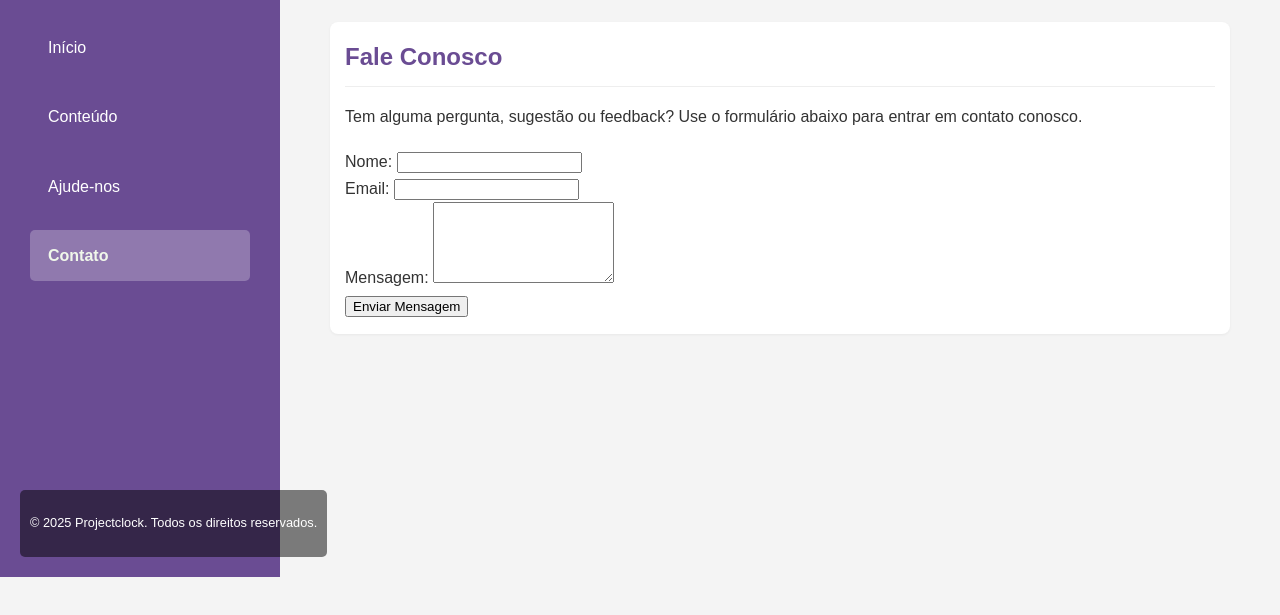
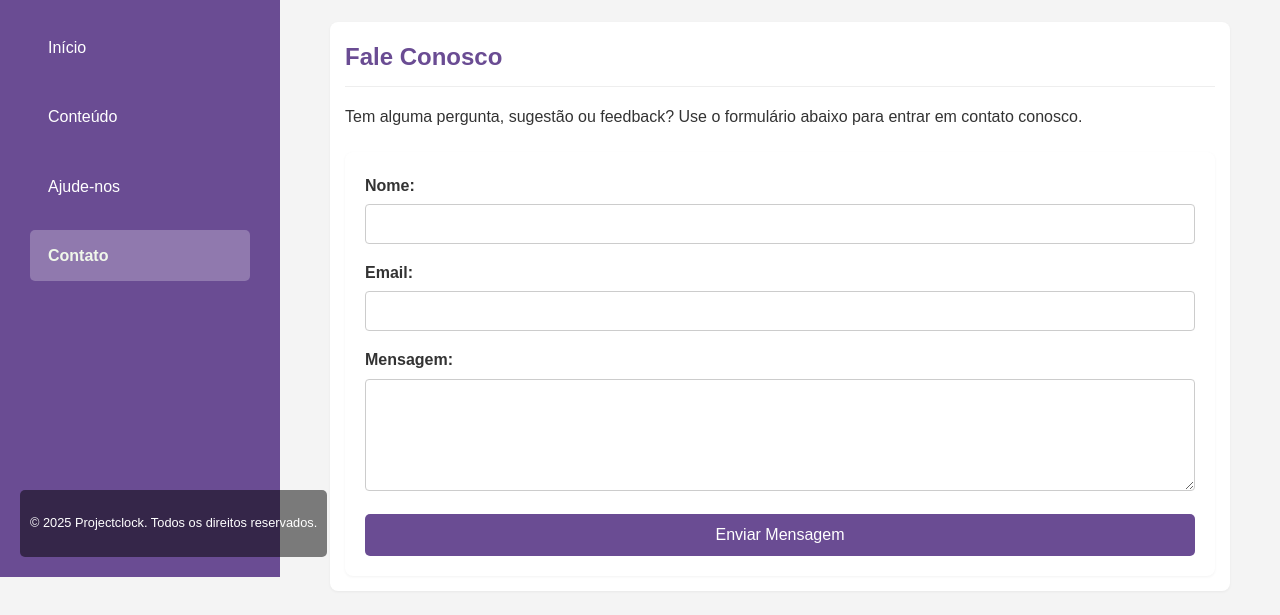
Before and after one commit to Sougasa/projectclock, a plain HTML site: page contato.html in a window 1280 px wide. Shown: the part 223-838 px from the top of the page. Before the commit the page ends 800 px from the top, so only its background shows below. Drawn offline with Linux system fonts and the light colour scheme.

Commit message:
theme1.css

```diff
--- a/theme1.css
+++ b/theme1.css
@@ -386,3 +386,81 @@ body.darkmode .conteudo section ul li a:hover {
   background-image: url('youtube-icon.png');
 }
 */
+
+.conteudo form {
+  margin-top: 20px;
+  padding: 20px;
+  background-color: white;
+  border-radius: 8px;
+  box-shadow: 0 1px 3px rgba(0, 0, 0, 0.05);
+  display: flex;
+  flex-direction: column;
+}
+
+.conteudo .form-group {
+  margin-bottom: 15px;
+}
+
+.conteudo label {
+  display: block;
+  margin-bottom: 5px;
+  color: #333;
+  font-weight: bold;
+}
+
+.conteudo input[type="text"],
+.conteudo input[type="email"],
+.conteudo textarea {
+  width: 100%;
+  padding: 10px;
+  border: 1px solid #ccc;
+  border-radius: 4px;
+  box-sizing: border-box;
+  font-size: 16px;
+}
+
+.conteudo textarea {
+  resize: vertical;
+}
+
+.conteudo .btn-primary {
+  background-color: #6a4c93;
+  color: white;
+  padding: 12px 20px;
+  border: none;
+  border-radius: 5px;
+  cursor: pointer;
+  font-size: 16px;
+  transition: background-color 0.3s ease;
+}
+
+.conteudo .btn-primary:hover {
+  background-color: #5a189a;
+}
+
+body.darkmode .conteudo form {
+  background-color: #2a486a;
+  color: #f1faee;
+  box-shadow: 0 1px 3px rgba(255, 255, 255, 0.05);
+}
+
+body.darkmode .conteudo label {
+  color: #f1faee;
+}
+
+body.darkmode .conteudo input[type="text"],
+body.darkmode .conteudo input[type="email"],
+body.darkmode .conteudo textarea {
+  background-color: #1d3557;
+  color: #f1faee;
+  border-color: #457b9d;
+}
+
+body.darkmode .conteudo .btn-primary {
+  background-color: #457b9d;
+  color: #f1faee;
+}
+
+body.darkmode .conteudo .btn-primary:hover {
+  background-color: #1d3557;
+}
```
